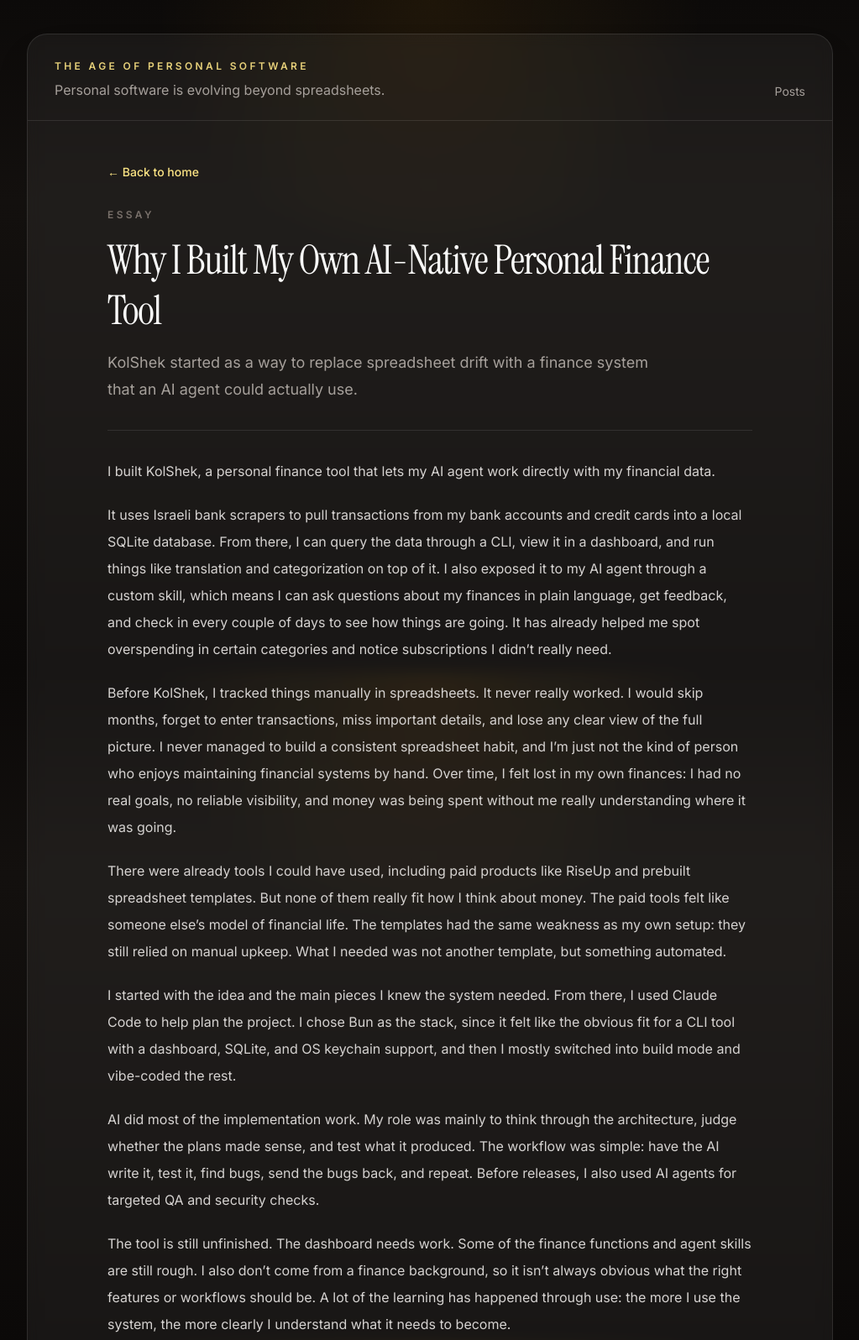
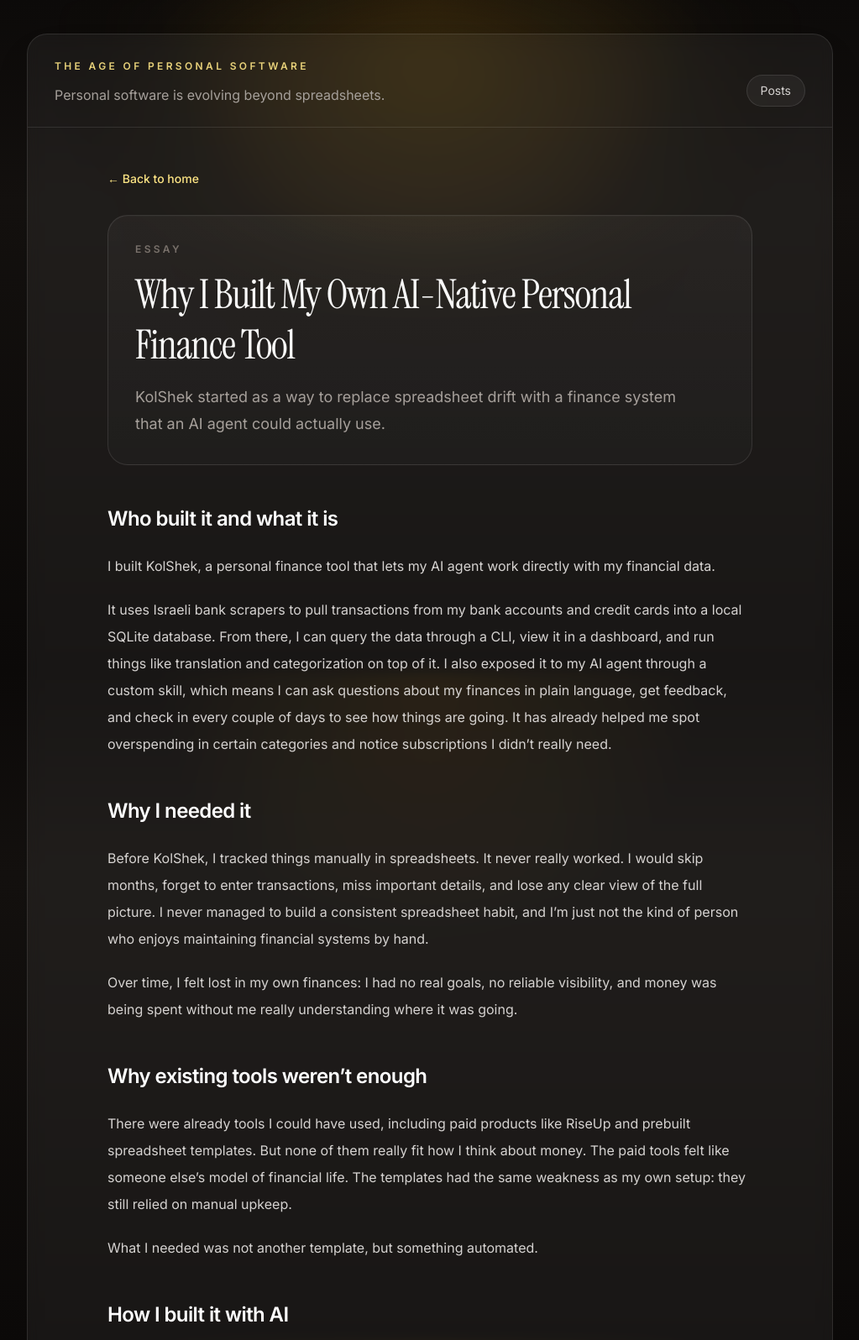
Before and after one commit to Donna-Wellrox/the-age-of-personal-software, an Eleventy site: page posts/why-i-built-my-own-ai-native-personal-finance-tool.md in a window 1280 px wide. Shown: the top 1596 px of the page at 84% size, without its empty margins (128-1151 px from the left). Built offline with nearby package versions, Linux system fonts and the light colour scheme; Eleventy itself is replaced by a stand-in of ours; files that its build step writes are made by us from their sources.

Commit message:
Polish blog redesign and clean build output

```diff
--- a/_includes/base.njk
+++ b/_includes/base.njk
@@ -11,15 +11,16 @@
     <link rel="stylesheet" href="{{ '/assets/app.css' | url }}">
   </head>
   <body class="min-h-full">
+    <div class="ambient-glow"></div>
     <div class="content-grid py-6 sm:py-8 lg:py-10">
       <div class="surface overflow-hidden">
         <header class="border-b border-white/10 px-5 py-5 sm:px-8 sm:py-6">
-          <div class="flex flex-col gap-3 sm:flex-row sm:items-end sm:justify-between">
-            <div class="space-y-2">
+          <div class="flex flex-col gap-4 sm:flex-row sm:items-end sm:justify-between">
+            <div class="space-y-3">
               <a class="inline-flex items-center text-xs font-semibold uppercase tracking-[0.28em] text-amber-200/90 hover:text-amber-100" href="{{ '/' | url }}">The Age of Personal Software</a>
-              <p class="max-w-2xl text-sm text-stone-400 sm:text-base">Personal software is evolving beyond spreadsheets.</p>
+              <p class="max-w-2xl text-sm leading-7 text-stone-400 sm:text-base">Personal software is evolving beyond spreadsheets.</p>
             </div>
-            <nav class="text-sm text-stone-400">
+            <nav class="nav-pill text-sm text-stone-300">
               <a class="hover:text-stone-100" href="{{ '/' | url }}#posts">Posts</a>
             </nav>
           </div>
--- a/_includes/post.njk
+++ b/_includes/post.njk
@@ -4,7 +4,7 @@
 <article class="mx-auto max-w-3xl">
   <a href="{{ '/' | url }}" class="inline-flex items-center gap-2 text-sm font-medium text-amber-200 hover:text-amber-100">← Back to home</a>
 
-  <header class="mt-8 border-b border-white/10 pb-8">
+  <header class="post-hero mt-8 rounded-3xl border border-white/10 px-6 py-8 sm:px-8">
     <p class="text-xs font-semibold uppercase tracking-[0.28em] text-stone-500">Essay</p>
     <h1 class="mt-4 font-serif text-4xl leading-tight tracking-tight text-stone-50 sm:text-5xl">{{ title }}</h1>
     {% if description %}
@@ -12,7 +12,7 @@
     {% endif %}
   </header>
 
-  <div class="prose-warm mt-8">
+  <div class="prose-warm mt-10">
     {{ content | safe }}
   </div>
 </article>
--- a/index.njk
+++ b/index.njk
@@ -3,8 +3,8 @@
 title: Home
 description: Personal software used to mean spreadsheets. Now it can mean much more. This blog explores the people using AI to build tools around their own lives.
 ---
-<section class="space-y-10 lg:space-y-14">
-  <section class="grid gap-10 lg:grid-cols-[minmax(0,1fr)_18rem] lg:items-end">
+<section class="space-y-12 lg:space-y-16">
+  <section class="grid gap-6 lg:grid-cols-[minmax(0,1fr)_20rem] lg:items-end">
     <div class="space-y-6">
       <p class="text-xs font-semibold uppercase tracking-[0.3em] text-amber-200/80">A publication about software people build for themselves</p>
       <div class="space-y-5">
@@ -14,7 +14,7 @@
       </div>
     </div>
 
-    <div class="rounded-3xl border border-amber-200/15 bg-amber-100/5 p-5 text-sm text-stone-300">
+    <div class="feature-card rounded-3xl border border-amber-200/15 bg-amber-100/5 p-5 text-sm text-stone-300">
       <p class="text-xs font-semibold uppercase tracking-[0.28em] text-amber-200/80">Focus</p>
       <p class="mt-3 leading-7">Minimal, readable stories about real tools built around real lives.</p>
     </div>
@@ -32,7 +32,7 @@
     <ul class="grid gap-4">
       {% for post in collections.posts %}
         <li>
-          <a href="{{ post.url | url }}" class="group block rounded-3xl border border-white/10 bg-white/4 p-6 transition duration-200 hover:border-amber-200/30 hover:bg-white/7">
+          <a href="{{ post.url | url }}" class="post-card group block rounded-3xl border border-white/10 bg-white/4 p-6 transition duration-200 hover:border-amber-200/30 hover:bg-white/7">
             <div class="flex flex-col gap-4 sm:flex-row sm:items-start sm:justify-between">
               <div class="space-y-3">
                 <p class="text-xs font-semibold uppercase tracking-[0.28em] text-stone-500">Essay {{ loop.index }}</p>
@@ -41,7 +41,7 @@
                   <p class="max-w-3xl text-base leading-7 text-stone-400">{{ post.data.description }}</p>
                 {% endif %}
               </div>
-              <span class="text-sm font-medium text-amber-200 group-hover:text-amber-100">Read →</span>
+              <span class="text-sm font-medium text-amber-200 group-hover:text-amber-100">Read essay →</span>
             </div>
           </a>
         </li>
--- a/package.json
+++ b/package.json
@@ -4,8 +4,9 @@
   "private": true,
   "description": "A minimal static blog for GitHub Pages.",
   "scripts": {
+    "clean": "rm -rf _site",
     "build:css": "npx @tailwindcss/cli -i ./src/styles.css -o ./assets/app.css --minify",
-    "build": "npm run build:css && eleventy",
+    "build": "npm run clean && npm run build:css && eleventy",
     "start": "npm run build && eleventy --serve"
   },
   "devDependencies": {
--- a/posts/why-i-built-my-own-ai-native-personal-finance-tool.md
+++ b/posts/why-i-built-my-own-ai-native-personal-finance-tool.md
@@ -3,18 +3,36 @@
 description: KolShek started as a way to replace spreadsheet drift with a finance system that an AI agent could actually use.
 ---
 
+## Who built it and what it is
+
 I built KolShek, a personal finance tool that lets my AI agent work directly with my financial data.
 
 It uses Israeli bank scrapers to pull transactions from my bank accounts and credit cards into a local SQLite database. From there, I can query the data through a CLI, view it in a dashboard, and run things like translation and categorization on top of it. I also exposed it to my AI agent through a custom skill, which means I can ask questions about my finances in plain language, get feedback, and check in every couple of days to see how things are going. It has already helped me spot overspending in certain categories and notice subscriptions I didn’t really need.
 
-Before KolShek, I tracked things manually in spreadsheets. It never really worked. I would skip months, forget to enter transactions, miss important details, and lose any clear view of the full picture. I never managed to build a consistent spreadsheet habit, and I’m just not the kind of person who enjoys maintaining financial systems by hand. Over time, I felt lost in my own finances: I had no real goals, no reliable visibility, and money was being spent without me really understanding where it was going.
+## Why I needed it
 
-There were already tools I could have used, including paid products like RiseUp and prebuilt spreadsheet templates. But none of them really fit how I think about money. The paid tools felt like someone else’s model of financial life. The templates had the same weakness as my own setup: they still relied on manual upkeep. What I needed was not another template, but something automated.
+Before KolShek, I tracked things manually in spreadsheets. It never really worked. I would skip months, forget to enter transactions, miss important details, and lose any clear view of the full picture. I never managed to build a consistent spreadsheet habit, and I’m just not the kind of person who enjoys maintaining financial systems by hand.
+
+Over time, I felt lost in my own finances: I had no real goals, no reliable visibility, and money was being spent without me really understanding where it was going.
+
+## Why existing tools weren’t enough
+
+There were already tools I could have used, including paid products like RiseUp and prebuilt spreadsheet templates. But none of them really fit how I think about money. The paid tools felt like someone else’s model of financial life. The templates had the same weakness as my own setup: they still relied on manual upkeep.
+
+What I needed was not another template, but something automated.
+
+## How I built it with AI
 
 I started with the idea and the main pieces I knew the system needed. From there, I used Claude Code to help plan the project. I chose Bun as the stack, since it felt like the obvious fit for a CLI tool with a dashboard, SQLite, and OS keychain support, and then I mostly switched into build mode and vibe-coded the rest.
 
 AI did most of the implementation work. My role was mainly to think through the architecture, judge whether the plans made sense, and test what it produced. The workflow was simple: have the AI write it, test it, find bugs, send the bugs back, and repeat. Before releases, I also used AI agents for targeted QA and security checks.
 
-The tool is still unfinished. The dashboard needs work. Some of the finance functions and agent skills are still rough. I also don’t come from a finance background, so it isn’t always obvious what the right features or workflows should be. A lot of the learning has happened through use: the more I use the system, the more clearly I understand what it needs to become.
+## Challenges I had to overcome
+
+The tool is still unfinished. The dashboard needs work. Some of the finance functions and agent skills are still rough. I also don’t come from a finance background, so it isn’t always obvious what the right features or workflows should be.
+
+A lot of the learning has happened through use: the more I use the system, the more clearly I understand what it needs to become.
+
+## Closing
 
 But it already does something spreadsheets and off-the-shelf tools never really did for me: it gives me a financial system I actually want to use.
--- a/src/styles.css
+++ b/src/styles.css
@@ -27,6 +27,31 @@
   }
 }
 
+@layer components {
+  .ambient-glow {
+    @apply pointer-events-none fixed inset-x-0 top-0 -z-10 mx-auto h-80 w-full max-w-6xl blur-3xl;
+    background: radial-gradient(circle at top, rgba(251, 191, 36, 0.14), transparent 60%);
+  }
+
+  .nav-pill {
+    @apply inline-flex items-center rounded-full border border-white/10 bg-white/5 px-4 py-2;
+  }
+
+  .feature-card,
+  .post-card,
+  .post-hero {
+    box-shadow: inset 0 1px 0 rgba(255, 255, 255, 0.02);
+  }
+
+  .post-card:hover {
+    transform: translateY(-1px);
+  }
+
+  .post-hero {
+    background: linear-gradient(180deg, rgba(255, 255, 255, 0.04), rgba(255, 255, 255, 0.02));
+  }
+}
+
 @utility content-grid {
   @apply mx-auto w-full max-w-5xl px-5 sm:px-6 lg:px-8;
 }
```
Also changed, not shown: assets/app.css.
